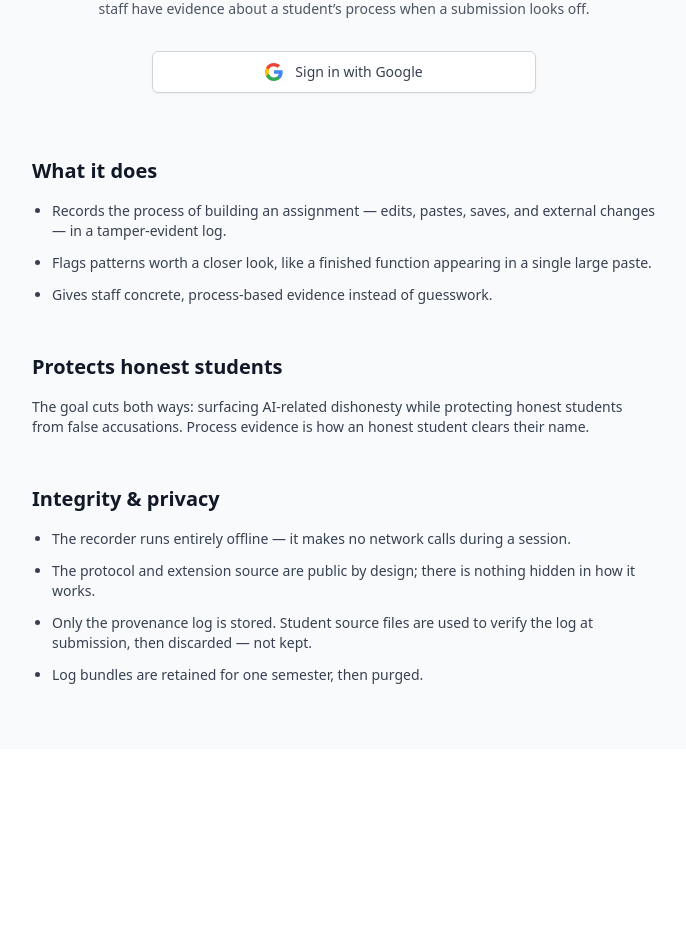
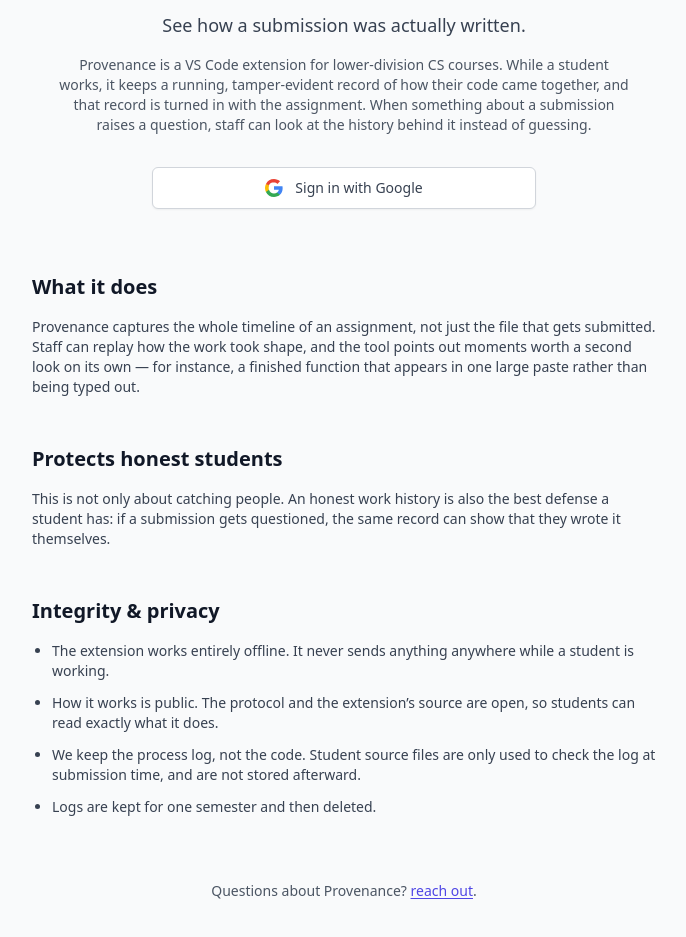
Before and after one commit to itsgeagle/provenance, a React (Vite) app in the folder packages/analyzer/: page / in a window 1280 px wide. Shown: the part 177-1114 px from the top of the page, without its empty margins (296-982 px from the left). Before the commit the page ends 926 px from the top, so only its background shows below. Built offline with nearby package versions, Linux system fonts and the light colour scheme; no server answers.

Commit message:
feat(analyzer): add brand mark, contact link (reach out), and plainer copy to landing page

```diff
--- a/packages/analyzer/src/views/landing/LandingView.tsx
+++ b/packages/analyzer/src/views/landing/LandingView.tsx
@@ -8,12 +8,16 @@
  * useMe() settles (undefined while loading or when unauthenticated → sign-in).
  *
  * WCAG 2.1 AA: single h1, h2 section headings, a <main> landmark, contrast-safe
- * gray text (700/600/900), visible focus rings, decorative icon aria-hidden.
+ * gray text (700/600/900), visible focus rings, decorative mark aria-hidden
+ * (the "Provenance" wordmark carries the accessible name).
  */
 
 import { Link } from 'react-router-dom';
 import { useMe } from '../../api/queries.js';
 import { GoogleSignInButton } from '../../components/GoogleSignInButton.js';
+import { ProvenanceMark } from '../../components/nav/ProvenanceMark.js';
+
+const CONTACT_HREF = 'mailto:aaryanm@berkeley.edu?subject=Question%20about%20Provenance';
 
 export function LandingView() {
   const { data } = useMe();
@@ -23,13 +27,14 @@ export function LandingView() {
     <main className="min-h-screen bg-gray-50">
       <div className="mx-auto max-w-2xl px-6 py-16">
         <header className="text-center">
-          <h1 className="text-4xl font-semibold tracking-tight text-gray-900">Provenance</h1>
-          <p className="mt-2 text-lg text-gray-700">
-            Process-based academic integrity for lower-division CS.
-          </p>
+          <ProvenanceMark className="mx-auto h-14 w-14" />
+          <h1 className="mt-4 text-4xl font-semibold tracking-tight text-gray-900">Provenance</h1>
+          <p className="mt-3 text-lg text-gray-700">See how a submission was actually written.</p>
           <p className="mx-auto mt-4 max-w-xl text-sm text-gray-600">
-            Provenance records how an assignment was built — not just the final file — so course
-            staff have evidence about a student&rsquo;s process when a submission looks off.
+            Provenance is a VS Code extension for lower-division CS courses. While a student works,
+            it keeps a running, tamper-evident record of how their code came together, and that
+            record is turned in with the assignment. When something about a submission raises a
+            question, staff can look at the history behind it instead of guessing.
           </p>
           <div className="mx-auto mt-8 max-w-sm">
             {isAuthed ? (
@@ -47,25 +52,20 @@ export function LandingView() {
 
         <section className="mt-16">
           <h2 className="text-xl font-semibold text-gray-900">What it does</h2>
-          <ul className="mt-4 list-disc space-y-3 pl-5 text-sm text-gray-700">
-            <li>
-              Records the process of building an assignment — edits, pastes, saves, and external
-              changes — in a tamper-evident log.
-            </li>
-            <li>
-              Flags patterns worth a closer look, like a finished function appearing in a single
-              large paste.
-            </li>
-            <li>Gives staff concrete, process-based evidence instead of guesswork.</li>
-          </ul>
+          <p className="mt-4 text-sm text-gray-700">
+            Provenance captures the whole timeline of an assignment, not just the file that gets
+            submitted. Staff can replay how the work took shape, and the tool points out moments
+            worth a second look on its own — for instance, a finished function that appears in one
+            large paste rather than being typed out.
+          </p>
         </section>
 
         <section className="mt-12">
           <h2 className="text-xl font-semibold text-gray-900">Protects honest students</h2>
           <p className="mt-4 text-sm text-gray-700">
-            The goal cuts both ways: surfacing AI-related dishonesty while protecting honest
-            students from false accusations. Process evidence is how an honest student clears their
-            name.
+            This is not only about catching people. An honest work history is also the best defense
+            a student has: if a submission gets questioned, the same record can show that they wrote
+            it themselves.
           </p>
         </section>
 
@@ -73,19 +73,31 @@ export function LandingView() {
           <h2 className="text-xl font-semibold text-gray-900">Integrity &amp; privacy</h2>
           <ul className="mt-4 list-disc space-y-3 pl-5 text-sm text-gray-700">
             <li>
-              The recorder runs entirely offline — it makes no network calls during a session.
+              The extension works entirely offline. It never sends anything anywhere while a student
+              is working.
             </li>
             <li>
-              The protocol and extension source are public by design; there is nothing hidden in how
-              it works.
+              How it works is public. The protocol and the extension&rsquo;s source are open, so
+              students can read exactly what it does.
             </li>
             <li>
-              Only the provenance log is stored. Student source files are used to verify the log at
-              submission, then discarded — not kept.
+              We keep the process log, not the code. Student source files are only used to check the
+              log at submission time, and are not stored afterward.
             </li>
-            <li>Log bundles are retained for one semester, then purged.</li>
+            <li>Logs are kept for one semester and then deleted.</li>
           </ul>
         </section>
+
+        <p className="mt-16 text-center text-sm text-gray-600">
+          Questions about Provenance?{' '}
+          <a
+            href={CONTACT_HREF}
+            className="font-medium text-indigo-600 underline underline-offset-2 hover:text-indigo-800 focus:outline-none focus:ring-2 focus:ring-indigo-500 focus:ring-offset-2"
+          >
+            reach out
+          </a>
+          .
+        </p>
       </div>
     </main>
   );
```
Also changed, not shown: 1 other file (tests, documents, lock files or other folders).
